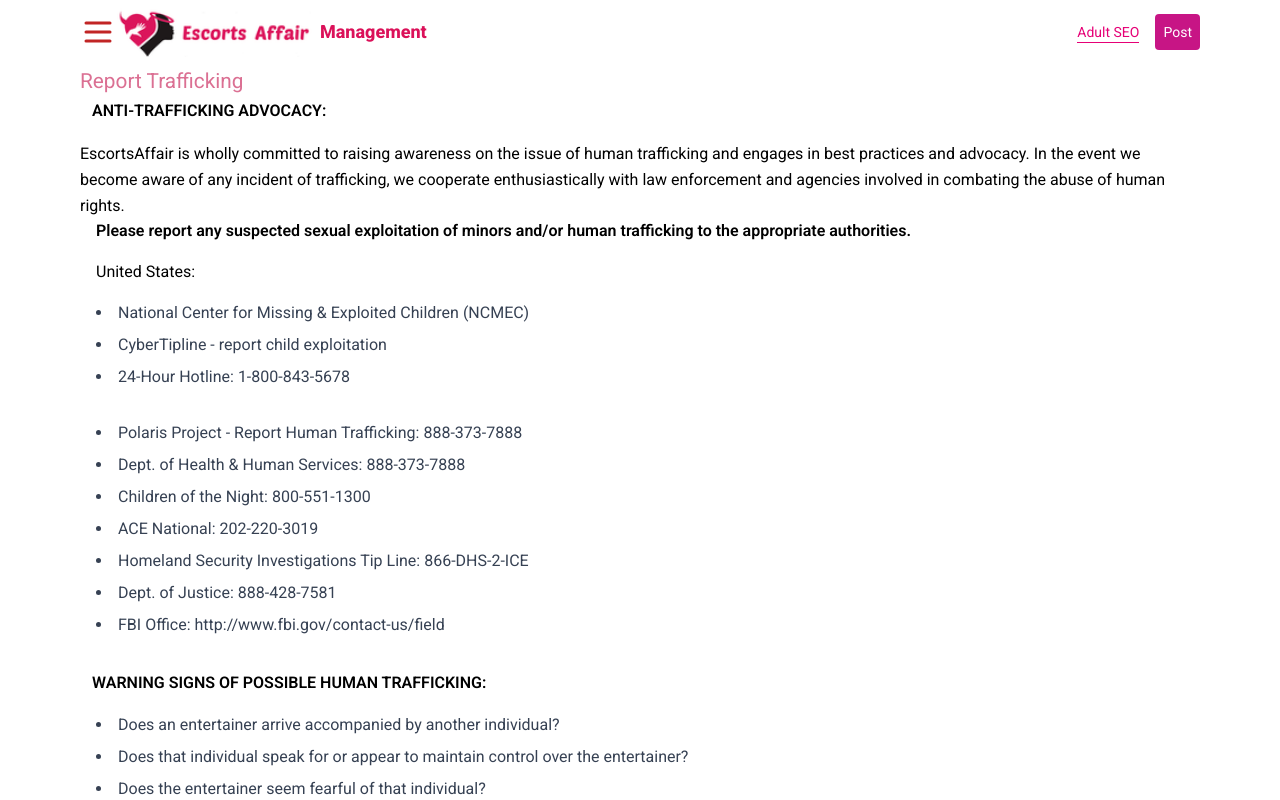
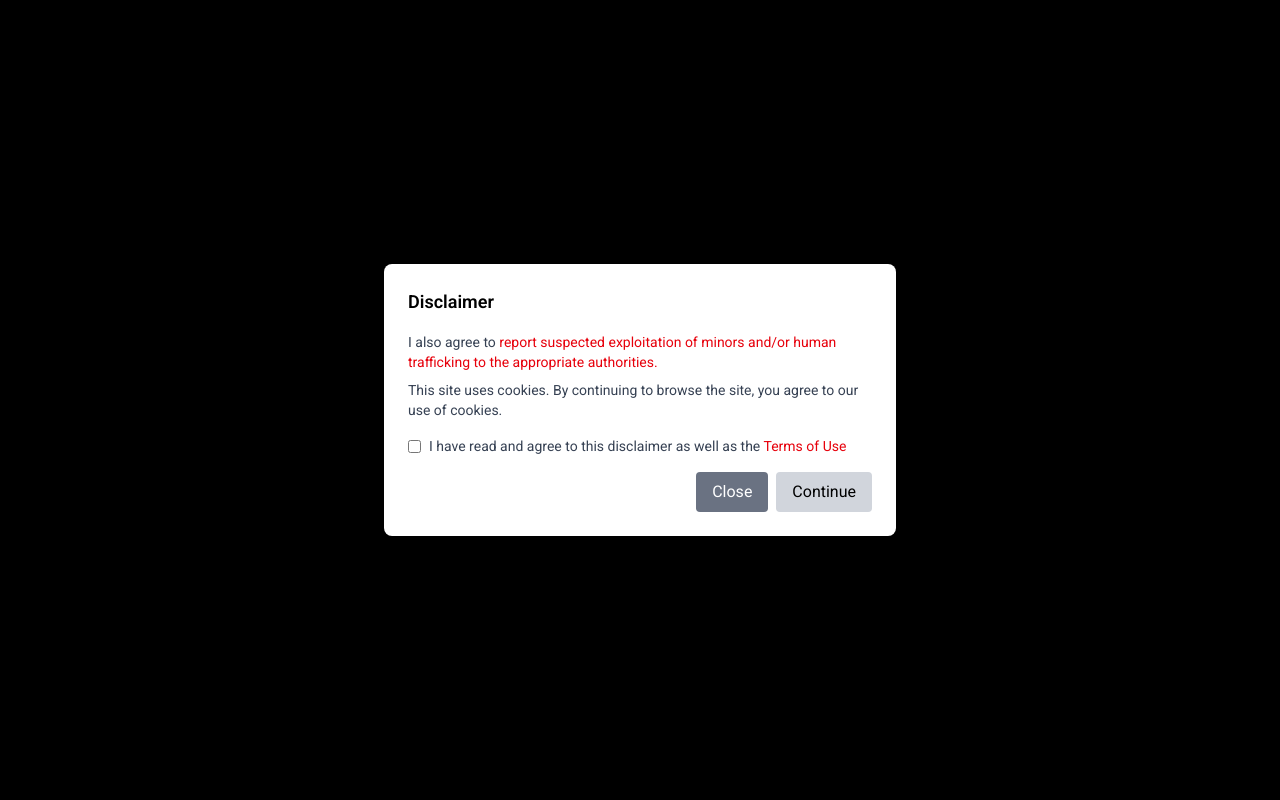
Before and after one commit to 0xidennis/Datingapp, a React (Vite) app: page /Traffic in a window 1280 px wide. Shown: the top 800 px of the page. Built offline with nearby package versions, Linux system fonts and the light colour scheme.

Commit message:
first commit

```diff
--- a/src/App.jsx
+++ b/src/App.jsx
@@ -7,14 +7,18 @@
 import Header from "./Static/Header"
 import { BrowserRouter, Routes, Route, useLocation } from 'react-router-dom';
 import Footer from "./Static/Footer"
+import { useState } from "react";
+import Disclaimer from "./Component/Disclaimer"
 
 
 
 const App = () => {
+  const [accepted, setAccepted] = useState(false);
   return (
     <div>
 
 <BrowserRouter>
+{!accepted && <Disclaimer onAccept={() => setAccepted(true)} />}
 <Header/>
         <Routes>
           <Route path="/" element={<Home />} />
--- /dev/null
+++ b/src/Component/Disclaimer.jsx
@@ -0,0 +1,73 @@
+import { useState, useEffect } from "react";
+
+const Disclaimer = () => {
+    const [isOpen, setIsOpen] = useState(true);
+    const [isChecked, setIsChecked] = useState(false);
+
+    useEffect(() => {
+      const hasAccepted = localStorage.getItem("disclaimerAccepted");
+      if (hasAccepted) {
+        setIsOpen(false);
+      }
+    }, []);
+
+    const handleAccept = () => {
+      if (isChecked) {
+        localStorage.setItem("disclaimerAccepted", "true");
+        setIsOpen(false);
+        onAccept();
+      }
+    };
+
+    if (!isOpen) return null;
+
+  return (
+    <div className="fixed inset-0 flex items-center justify-center bg-black bg-opacity-50">
+    <div className="bg-white p-6 rounded-lg shadow-lg max-w-lg w-full">
+      <h2 className="text-lg font-semibold mb-4">Disclaimer</h2>
+      <p className="text-sm text-gray-700">
+        I also agree to{" "}
+        <a href="#" className="text-red-600 hover:underline">
+          report suspected exploitation of minors and/or human trafficking to the appropriate authorities.
+        </a>
+      </p>
+      <p className="text-sm text-gray-700 mt-2">
+        This site uses cookies. By continuing to browse the site, you agree to our use of cookies.
+      </p>
+
+      <div className="flex items-center mt-4">
+        <input
+          type="checkbox"
+          id="agree"
+          className="mr-2"
+          checked={isChecked}
+          onChange={(e) => setIsChecked(e.target.checked)}
+        />
+        <label htmlFor="agree" className="text-sm text-gray-700">
+          I have read and agree to this disclaimer as well as the{" "}
+          <a href="#" className="text-red-600 hover:underline">
+            Terms of Use
+          </a>
+        </label>
+      </div>
+
+      <div className="flex justify-end mt-4">
+        <button className="bg-gray-500 text-white px-4 py-2 rounded mr-2" onClick={() => setIsOpen(false)}>
+          Close
+        </button>
+        <button
+          className={`px-4 py-2 rounded ${
+            isChecked ? "bg-pink-600 hover:bg-pink-700 text-white" : "bg-gray-300 cursor-not-allowed"
+          }`}
+          onClick={handleAccept}
+          disabled={!isChecked}
+        >
+          Continue
+        </button>
+      </div>
+    </div>
+  </div>
+  )
+}
+
+export default Disclaimer
```
